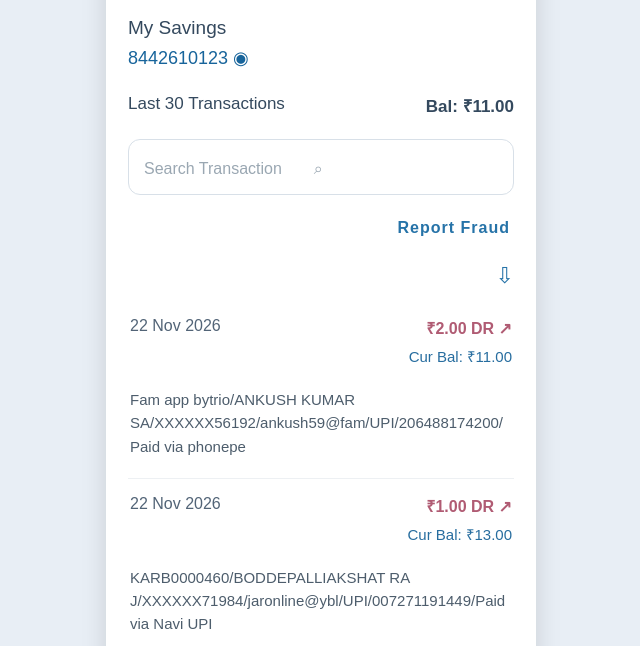
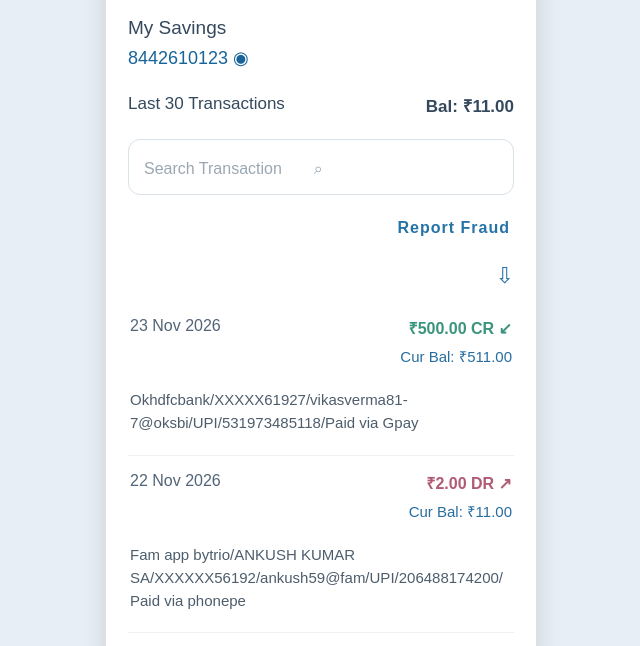
Before and after one commit to ankushaevdar11-coder/INSMART, a plain HTML site: page page4.html in a window 1280 px wide. Shown: the part 115-761 px from the top of the page, without its empty margins (319-959 px from the left). Drawn offline with Linux system fonts and the light colour scheme.

Commit message:
Add transaction section to page4.html

```diff
--- a/page4.html
+++ b/page4.html
@@ -42,6 +42,10 @@ body{margin:0;background:#e8eef5;font-family:Arial,Helvetica,sans-serif;color:#3
     <p class="fraud">Report Fraud</p>
     <div class="download">⇩</div>
 
+<section class="txn">
+      <div class="txnhead"><span class="date">23 Nov 2026</span><div><div class="amount credit">₹500.00 CR ↙</div><div class="balance">Cur Bal: ₹511.00</div></div></div>
+      <div class="desc">Okhdfcbank/XXXXX61927/vikasverma81-7@oksbi/UPI/531973485118/Paid via Gpay</div>
+</section>
     <section class="txn">
       <div class="txnhead"><span class="date">22 Nov 2026</span><div><div class="amount">₹2.00 DR ↗</div><div class="balance">Cur Bal: ₹11.00</div></div></div>
       <div class="desc">Fam app bytrio/ANKUSH KUMAR SA/XXXXXX56192/ankush59@fam/UPI/206488174200/Paid via phonepe </div>
```
